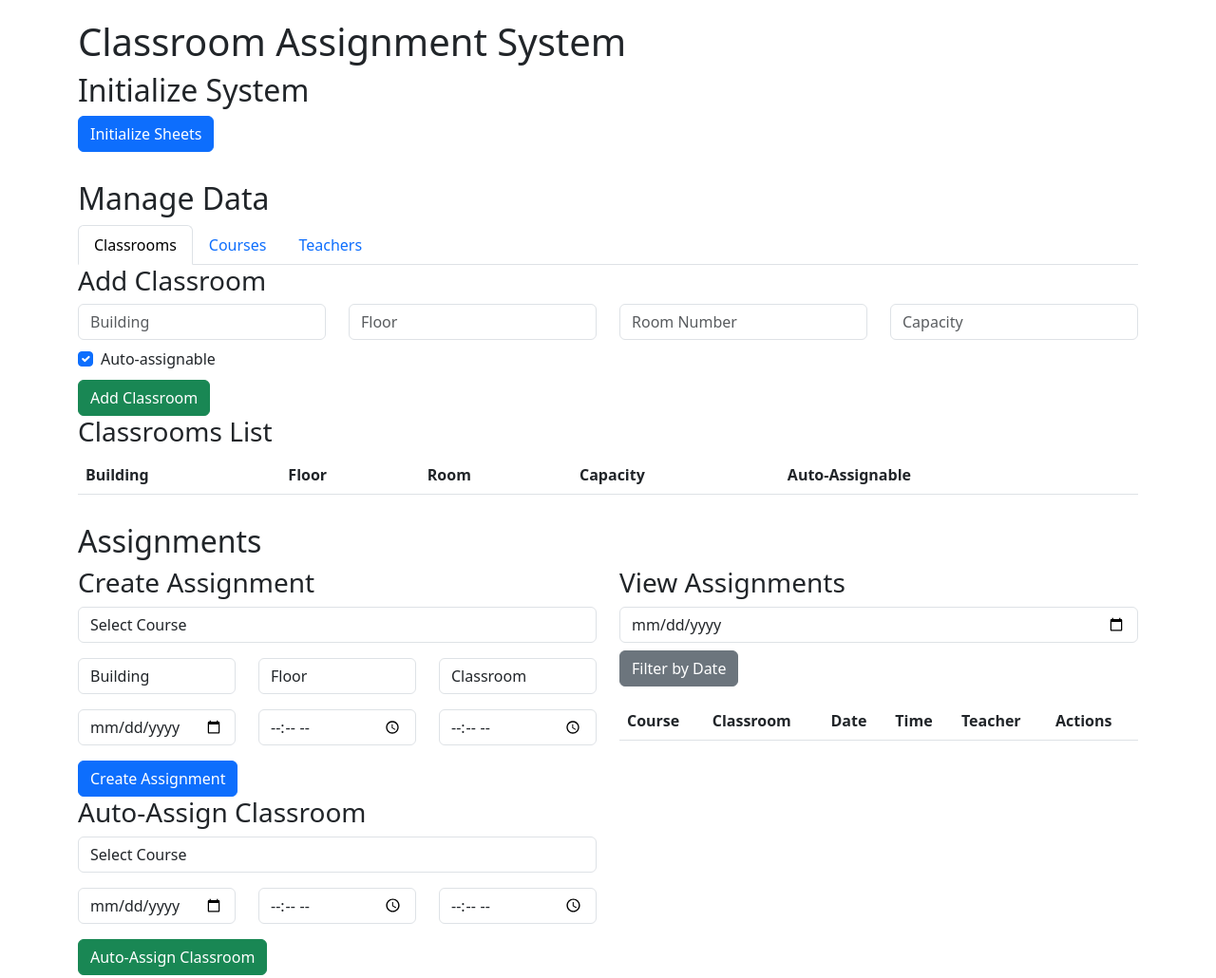
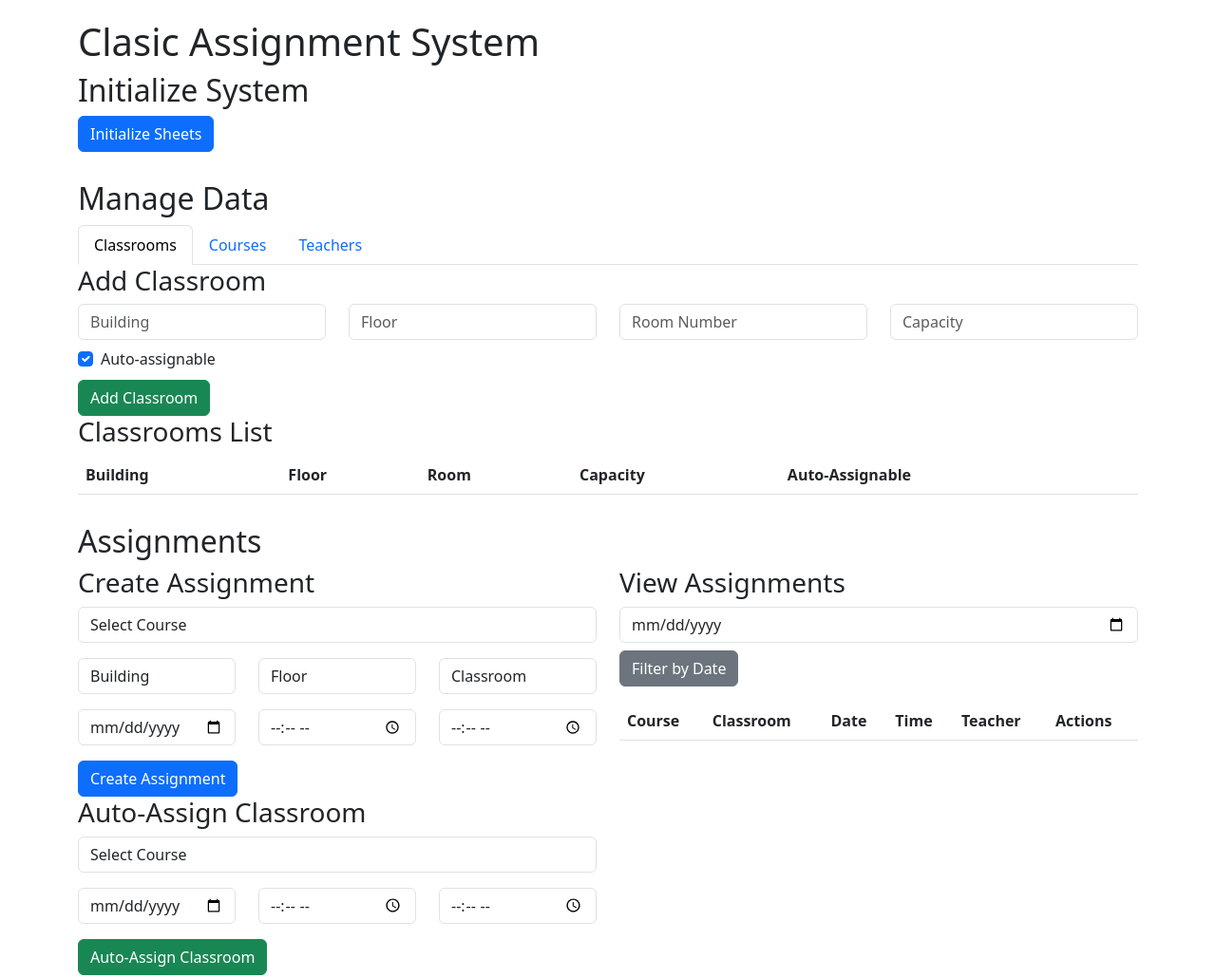
Before and after one commit to CamilaSanchez-01/PROYECTO_POWER, a plain HTML site: page Index.html in a window 1280 px wide. Shown: the whole page at 95% size. Drawn offline with nearby package versions, Linux system fonts and the light colour scheme.

```diff
--- a/Index.html
+++ b/Index.html
@@ -11,7 +11,7 @@
 </head>
 <body>
   <div class="container">
-    <h1>Classroom Assignment System</h1>
+    <h1>Clasic Assignment System</h1>
 
     <div class="section">
       <h2>Initialize System</h2>
```
